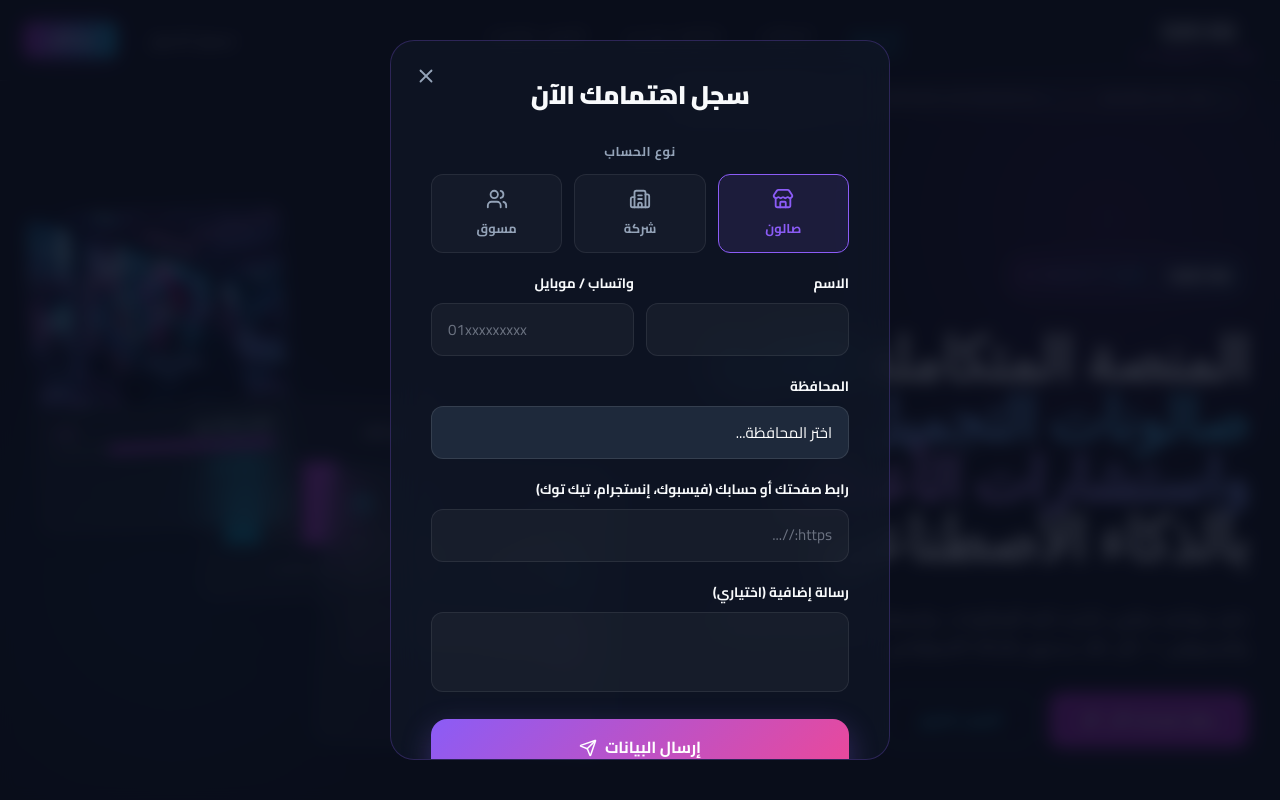
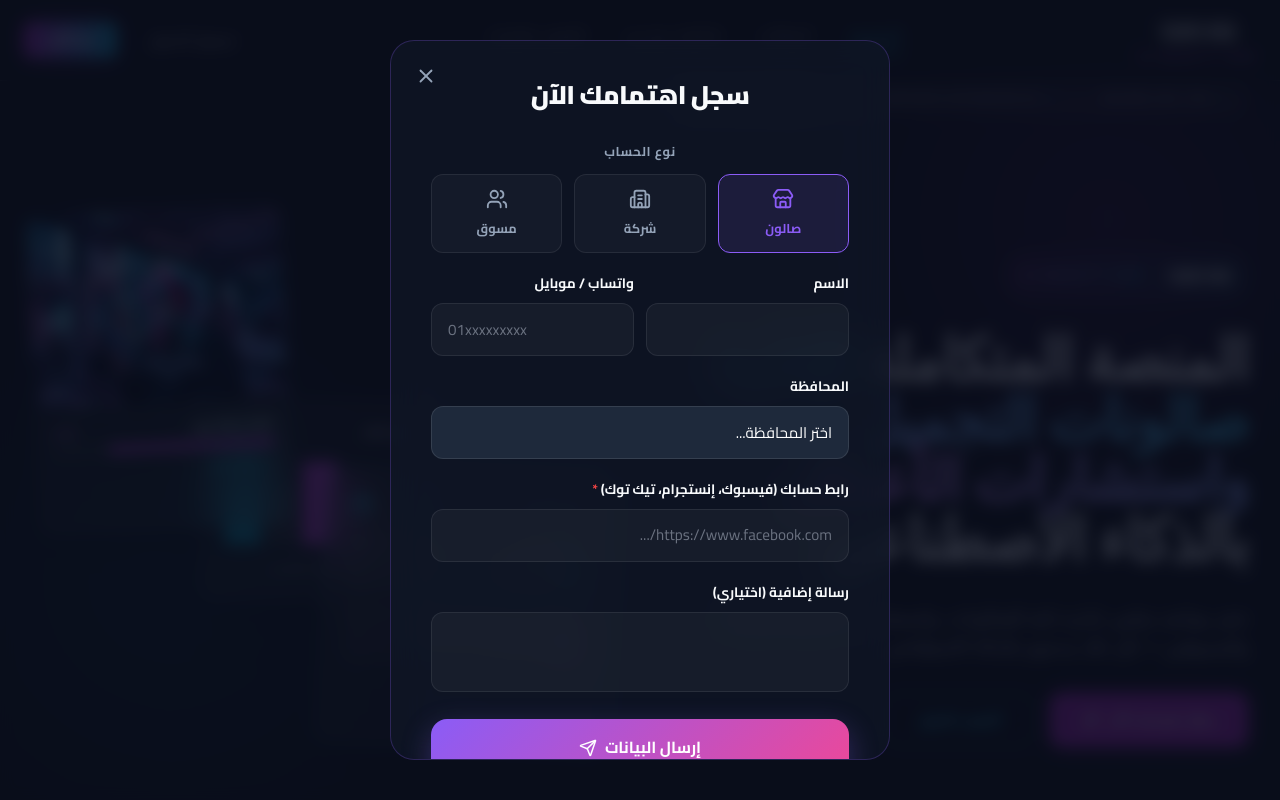
Before and after one commit to o2oegcosmo-art/O2O, a React (Vite) app in the folder frontend/: page / in a window 1280 px wide. Both pictures are taken after a click on the button "ابدأ الآن". Shown: the top 800 px of the page. Built offline with nearby package versions, Linux system fonts and the light colour scheme.

Commit message:
SECURITY: Enforce strict URL whitelisting for social links to prevent phishing/XSS attacks

```diff
--- a/frontend/src/components/LeadForm.tsx
+++ b/frontend/src/components/LeadForm.tsx
@@ -38,6 +38,14 @@ const LeadForm: React.FC<LeadFormProps> = ({ isOpen, onClose, initialInterest })
   const handleSubmit = async (e: React.FormEvent) => {
     e.preventDefault();
     if (!formData.governorate) { alert('يرجى اختيار المحافظة'); return; }
+
+    const validSocialRegex = /^(https?:\/\/)?(www\.)?(facebook\.com|instagram\.com|tiktok\.com|linkedin\.com)\/.+/i;
+    if (!validSocialRegex.test(formData.social_link)) {
+      setErrorMessage('عذراً، لأسباب أمنية نقبل فقط الروابط الرسمية (فيسبوك، إنستجرام، تيك توك، لينكدان).');
+      setStatus('error');
+      return;
+    }
+
     setStatus('loading');
 
     // Check for referral cookie
@@ -196,9 +204,14 @@ const LeadForm: React.FC<LeadFormProps> = ({ isOpen, onClose, initialInterest })
 
                   {/* Social Link */}
                   <div>
-                    <label style={{ display: 'block', fontSize: '0.85rem', fontWeight: '700', marginBottom: '0.5rem' }}>رابط صفحتك أو حسابك (فيسبوك، إنستجرام، تيك توك)</label>
-                    <input required type="url" placeholder="https://..." style={inputStyle} value={formData.social_link}
-                      onChange={e => setFormData({ ...formData, social_link: e.target.value })} />
+                    <label style={{ display: 'block', fontSize: '0.85rem', fontWeight: '700', marginBottom: '0.5rem' }}>
+                      رابط حسابك (فيسبوك، إنستجرام، تيك توك) <span style={{ color: '#ef4444' }}>*</span>
+                    </label>
+                    <input required type="url" placeholder="https://www.facebook.com/..." style={inputStyle} value={formData.social_link}
+                      onChange={e => {
+                        setFormData({ ...formData, social_link: e.target.value });
+                        if (status === 'error') setStatus('idle'); // Clear error when typing
+                      }} />
                   </div>
 
                   {/* Message */}
```
Also changed, not shown: 1 other file (tests, documents, lock files or other folders).
